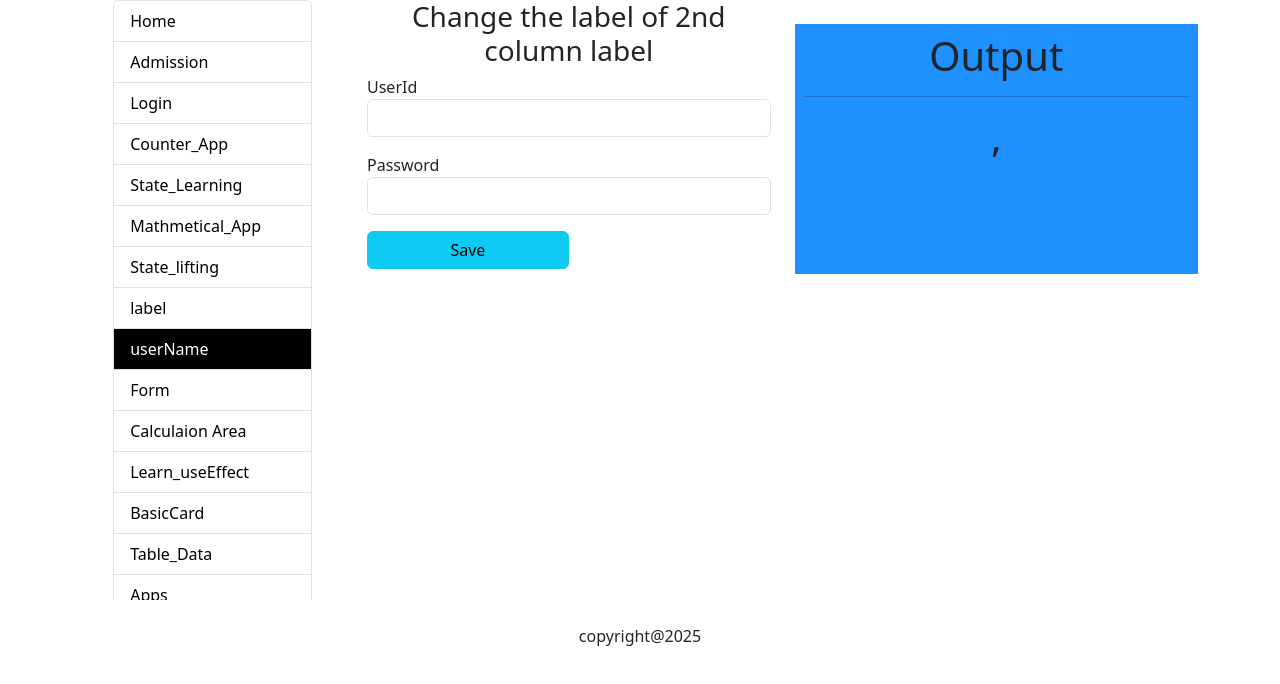
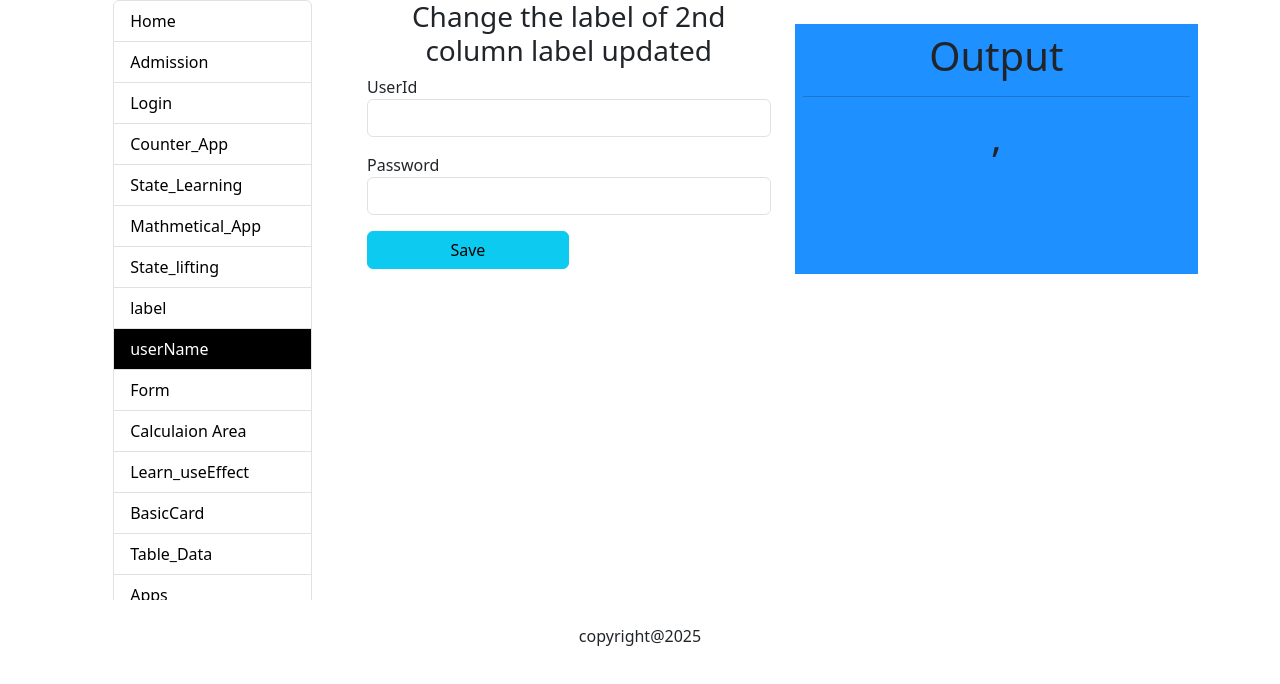
Before and after one commit to RamniwasG/react-learning-demo-app, a React (Create React App) app: page / in a window 1280 px wide. Both pictures are taken after a click on the item "userName". Shown: the top 684 px of the page. Built offline with nearby package versions, Linux system fonts and the light colour scheme.

Commit message:
minor change

```diff
--- a/src/ChangeLabel/UserName.jsx
+++ b/src/ChangeLabel/UserName.jsx
@@ -33,7 +33,7 @@ const UserNameComponant = ({ setLabelData }) => {
 
     return  <div>
          <form onSubmit={handleSubmit}>
-         <h3 className='text-center'>Change the label of 2nd column label</h3>
+         <h3 className='text-center'>Change the label of 2nd column label updated</h3>
         <div className='mb-2'>
             <lebel htmlFor="label">UserId</lebel>
             <input type="text" name="label" className='form-control mb-3' onChange={handleUserChange} />
```
